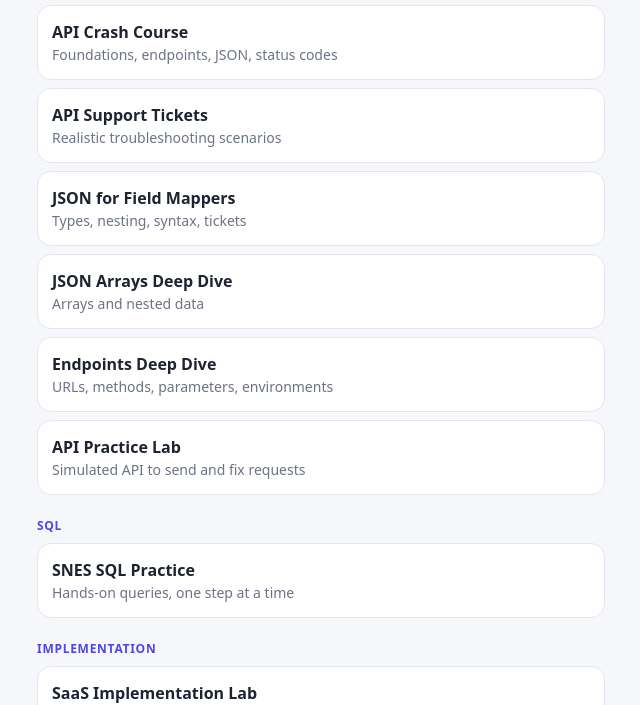
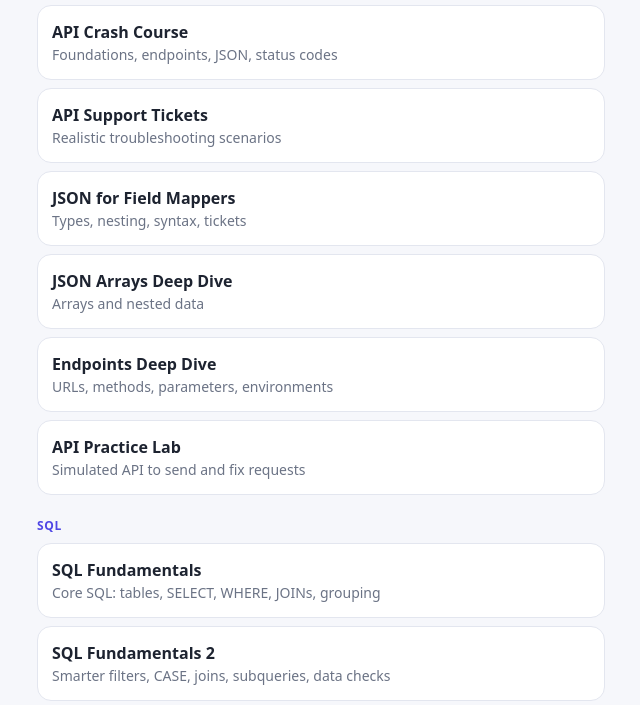
Before and after one commit to michaelnocito/my_apps, a plain HTML site: page index.html in a window 1280 px wide. Shown: the part 95-800 px from the top of the page, without its empty margins (319-959 px from the left). Drawn offline with Linux system fonts and the light colour scheme.

Commit message:
Add SQL Fundamentals links to index.html

```diff
--- a/index.html
+++ b/index.html
@@ -21,6 +21,8 @@ a span{display:block;font-weight:400;font-size:14px;color:var(--mu)}
 <a href="endpoints-deep-dive.html">Endpoints Deep Dive<span>URLs, methods, parameters, environments</span></a>
 <a href="api-practice-lab.html">API Practice Lab<span>Simulated API to send and fix requests</span></a>
 <h2>SQL</h2>
+<a href="sql-fundamentals-course.html">SQL Fundamentals<span>Core SQL: tables, SELECT, WHERE, JOINs, grouping</span></a>
+<a href="sql-fundamentals-2.html">SQL Fundamentals 2<span>Smarter filters, CASE, joins, subqueries, data checks</span></a>
 <a href="snes-sql-practice.html">SNES SQL Practice<span>Hands-on queries, one step at a time</span></a>
 <h2>Implementation</h2>
 <a href="saas-implementation-lab.html">SaaS Implementation Lab<span>Process, migration, UAT, go-live</span></a>
```
